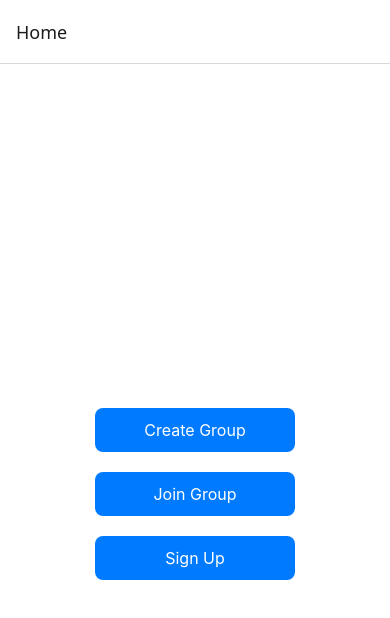
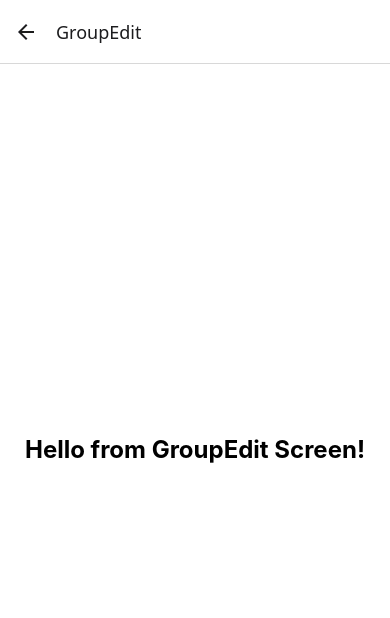
Before and after one commit to Kaiomomo/IndulgeApp, a React Native app: screen /GroupEdit in a window 390 px wide. Shown: the top 618 px of the page. Built offline with nearby package versions, Linux system fonts and the light colour scheme; no server answers.

Commit message:
navigation complete

```diff
--- a/App.js
+++ b/App.js
@@ -7,6 +7,7 @@ import Profile from './screens/Profile';
 import HomeScreen from './screens/HomeScreen';
 import CreateGroup from './screens/CreateGroup';
 import JoinGroup from './screens/JoinGroup';
+import GroupEdit from './screens/GroupEdit';
 import SignUp from './screens/SignUp';
 import AlreadyAccount from './screens/AlreadyAccount';
 import ForgotPassword from './screens/ForgotPassword';
@@ -20,6 +21,7 @@ const App = () => {
       <Stack.Navigator initialRouteName="Home">
         <Stack.Screen name="Home" component={HomeScreen} />
         <Stack.Screen name="CreateGroup" component={CreateGroup} />
+        <Stack.Screen name ="GroupEdit" component={GroupEdit}/>
         <Stack.Screen name="JoinGroup" component={JoinGroup} />
         <Stack.Screen name="SignUp" component={SignUp} />
         <Stack.Screen name="AlreadyAccount" component={AlreadyAccount} />
--- a/package.json
+++ b/package.json
@@ -26,7 +26,8 @@
   },
   "devDependencies": {
     "@babel/core": "^7.20.0",
-    "@react-native-community/cli": "^19.1.1"
+    "@react-native-community/cli": "^19.1.1",
+    "metro": "^0.82.5"
   },
   "private": true
 }
--- a/screens/GroupEdit.js
+++ b/screens/GroupEdit.js
@@ -0,0 +1,33 @@
+import React from 'react';
+import { View, Text, StyleSheet } from 'react-native';
+
+const GroupEdit = ({ route }) => {
+  const { group } = route.params || {}; // receive group data
+
+  return (
+    <View style={styles.container}>
+      <Text style={styles.title}>Hello from GroupEdit Screen!</Text>
+      {group && <Text style={styles.groupName}>Group: {group.name}</Text>}
+    </View>
+  );
+};
+
+export default GroupEdit;
+
+const styles = StyleSheet.create({
+  container: {
+    flex: 1,
+    justifyContent: 'center',
+    alignItems: 'center',
+    backgroundColor: '#fff'
+  },
+  title: {
+    fontSize: 24,
+    fontWeight: 'bold',
+    marginBottom: 10
+  },
+  groupName: {
+    fontSize: 18,
+    color: '#333'
+  }
+});
--- a/screens/HomeScreen.js
+++ b/screens/HomeScreen.js
@@ -57,7 +57,7 @@ const HomeScreen = ({ navigation }) => {
 
       {/* Button with the name of the group the user joined */}
       {joinedGroup && (
-        <TouchableOpacity style={styles.button} onPress={() => {}}>
+        <TouchableOpacity style={styles.button} onPress={() => navigation.navigate('GroupEdit',{group: joinedGroup})}>
           <Text style={styles.buttonText}>{joinedGroup.name}</Text>
         </TouchableOpacity>
       )}
```
Also changed, not shown: 1 other file (tests, documents, lock files or other folders).
